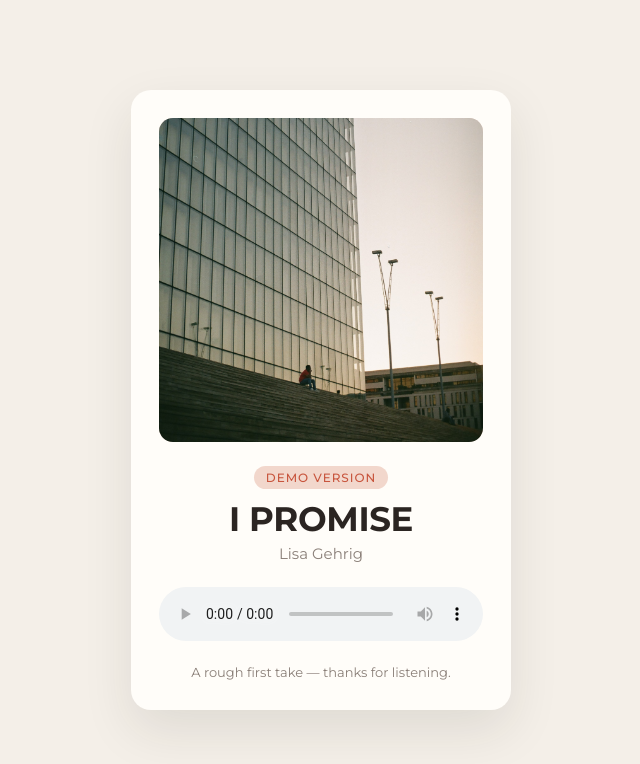
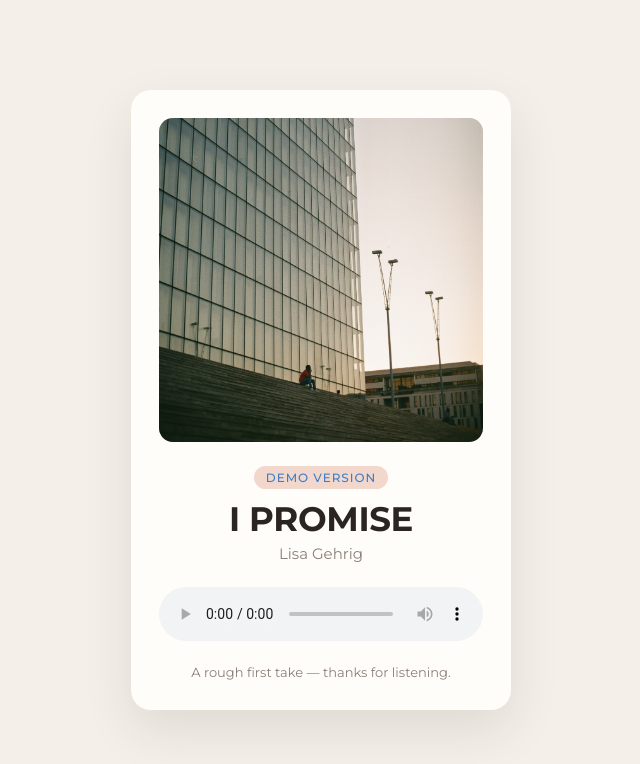
Before and after one commit to lisgeh2/lisa-gehrig, a plain HTML site: page i-promise/index.html in a window 1280 px wide. Shown: the whole page, without its empty margins (319-959 px from the left). Drawn offline with Linux system fonts and the light colour scheme.

Commit message:
blue color

```diff
--- a/i-promise/index.html
+++ b/i-promise/index.html
@@ -17,7 +17,7 @@
       --card: #fffdf9;
       --ink: #2b2522;         /* main text */
       --muted: #8a7f78;       /* secondary text */
-      --accent: #c8553d;      /* terracotta */
+      --accent: #3d7ec8;      /* terracotta */
       --accent-soft: #f2d7cc;
     }
 
```
